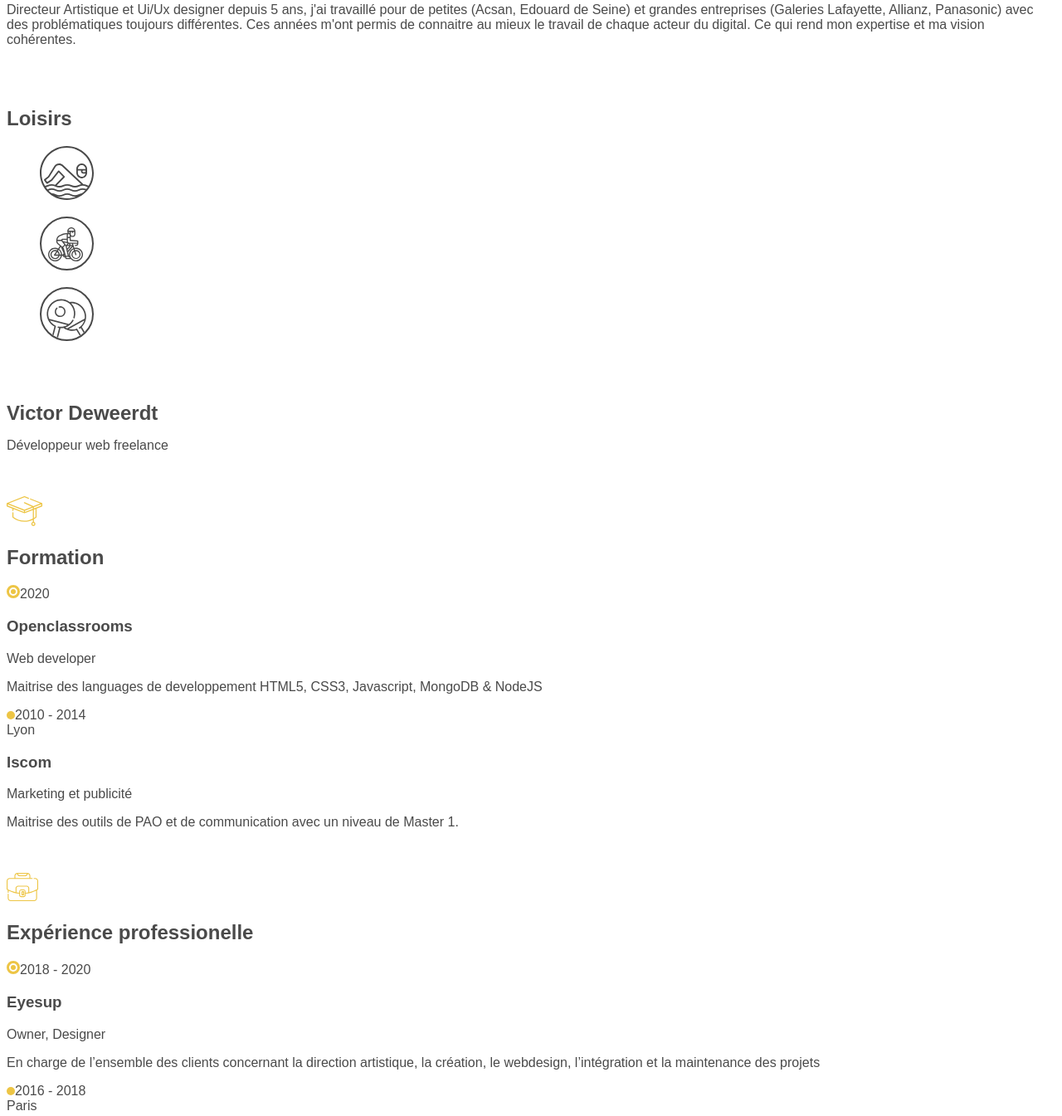
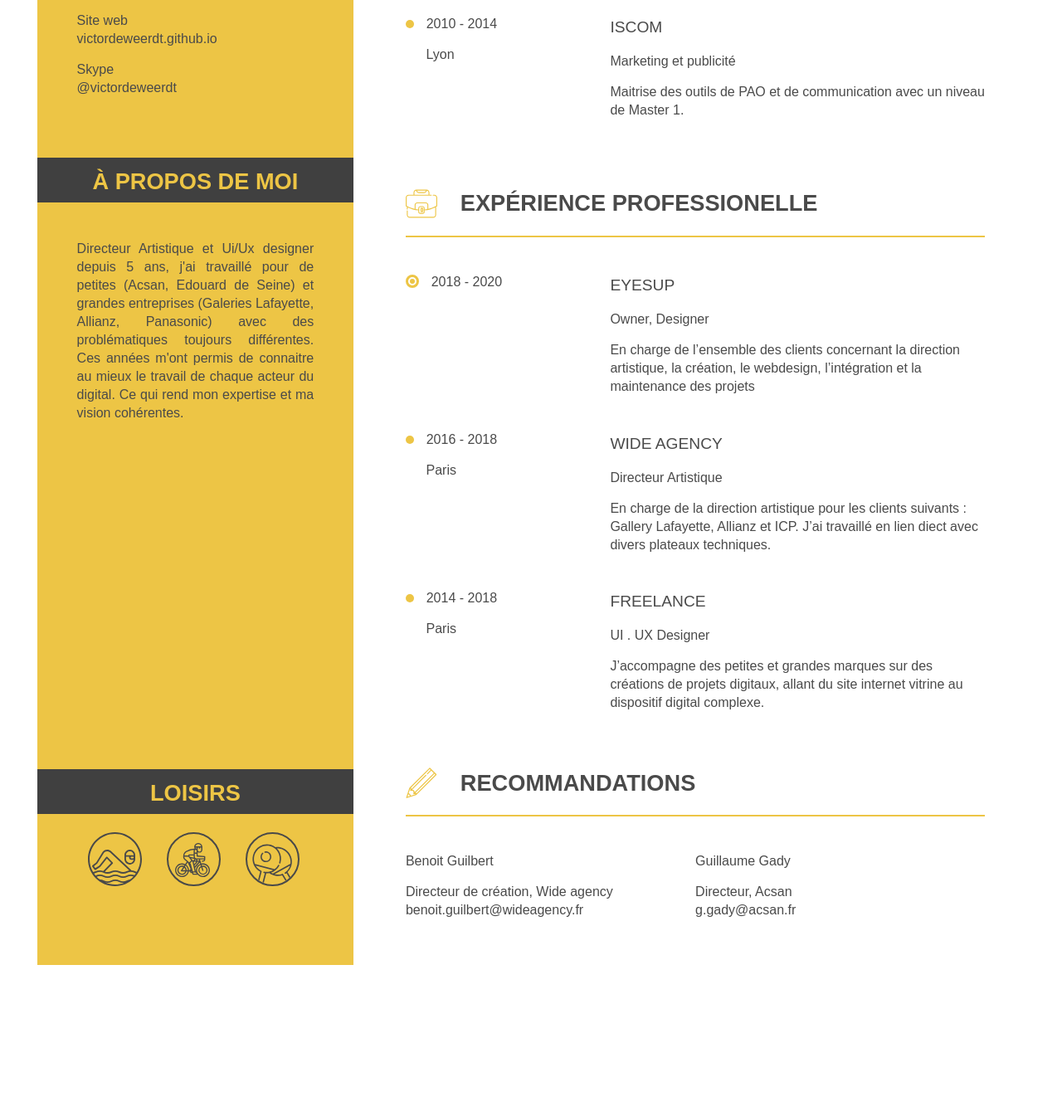
Before and after one commit to victordeweerdt/my-resume, a plain HTML site: page index.html in a window 1280 px wide. Shown: the part 595-1940 px from the top of the page at 83% size. After the commit the page ends 1758 px from the top, so only its background shows below. Drawn offline with Linux system fonts and the light colour scheme; a web font is replaced by a local one.

Commit message:
Ajout du style css

```diff
--- a/index.html
+++ b/index.html
@@ -14,47 +14,46 @@
     </head>
 <body>
         <main>
-
             <!-- Partie de gauche -->
             <div id="left-side">
-
                 <!-- Header -->
                    <header>
                         <img id="img-profil">
                    </header>
-
                    <!-- Section 1 : Contact -->
                    <section id="contact">
-                    <div class="head dark">
+                    <div>
                         <h1>Contact</h1>
                     </div>
+                    <div class="text">
                         <p>Adresse<br/>Nîmes, France</p>
                         <p>Téléphone<br/>06 85 27 55 03</p>
                         <p>Email<br/>deweerdt.victor@gmail.com</p>
                         <p>Site web<br/>victordeweerdt.github.io</p>
                         <p>Skype<br/>@victordeweerdt</p>
+                    </div>
                    </section>
-
                    <!-- Section 2 : À propos -->
                    <section id="a-propos">
-                    <div class="head dark">
+                    <div>
                         <h1>À propos de moi</h1>
                     </div>
+                    <div class="text">
                         <p>Directeur Artistique et Ui/Ux designer depuis 5 ans, j'ai travaillé pour de petites (Acsan, Edouard de Seine) et grandes entreprises (Galeries Lafayette, Allianz, Panasonic) avec des problématiques toujours différentes. Ces années m'ont permis de connaitre au mieux le travail de chaque acteur du digital. Ce qui rend mon expertise et ma vision cohérentes.</p>
+                    </div>
                    </section>
 
                    <!-- Section 3 : Loisirs -->
                    <section id="loisirs">
-                    <div class="head dark">
+                    <div>
                         <h1>Loisirs</h1>
                     </div>
-                    <div>
-                        <figure><img class="icon" src="img/ico-swim.svg"></figure>
-                        <figure><img class="icon" src="img/ico-bike.svg"></figure>
-                        <figure><img class="icon" src="img/ico-pingpong.svg"></figure>
+                    <div class="row">
+                        <element class="col-3"><img class="icon" src="img/ico-swim.svg"></element>
+                        <element class="col-3"><img class="icon" src="img/ico-bike.svg"></element>
+                        <element class="col-3"><img class="icon" src="img/ico-pingpong.svg"></element>
                     </div>
                    </section>
-
             </div>
 
             <!-- Partie de droite -->
@@ -64,68 +63,75 @@
                     <header>
                     <h1>
                         <div>
-                            <span>Victor</span>
+                            <span style="color:#EDC545;">Victor</span>
                             <span>Deweerdt</span>
                         </div>
                     </h1>
                     <p>Développeur web freelance</p>
-                    <div class="line"></div>
+                    <div><hr width="10%" color="#EDC545" align=left size="1"></div>
                     </header>
 
                     <!-- Section 1 : Formation -->
                     <section id="formation">
-                    <div class="head light">
+                    <div class="head-light">
                         <img class="icon" src="img/ico-student.svg">
                         <h1>Formation</h1>
                     </div>
-                    <div>
-                        <div>
-                            <p><span><img class="picto" src="img/picto-empty.svg"></span>2020</p>
-                        <div>
+                    <div class="row">
+                        <div class="left-bloc">
+                            <p><span><img class="picto-1" src="img/picto-empty.svg"></span>2020</p>
+                        </div>
+                        <div class="right-bloc">
                             <h3>Openclassrooms</h3>
                             <p>Web developer</p>
                             <p>Maitrise des languages de developpement HTML5, CSS3, Javascript, MongoDB & NodeJS</p>
                         </div>
                     </div>
                     <div>
-                        <div>
-                            <p><span><img class="picto" src="img/picto-full.svg"></span>2010 - 2014<br/>Lyon</p>
-                        <div>
+                        <div class="row next">
+                            <div class="left-bloc">
+                                <p><span><img class="picto-2" src="img/picto-full.svg"></span>2010 - 2014</p><p class="second-line">Lyon</p>
+                            </div>
+                            <div class="right-bloc">
                                 <h3>Iscom</h3>
                                 <p>Marketing et publicité</p>
                                 <p>Maitrise des outils de PAO et de communication avec un niveau de Master 1.</p>
                             </div>
                         </div>
+                    </div>
                     </section>
 
                     <!-- Section 2 : Expériences professionelles -->
-                   <section id="description">
-                    <div class="head light">
+                    <section id="experiences">
+                    <div class="head-light">
                         <img class="icon" src="img/ico-portfolio.svg">
                         <h1>Expérience professionelle</h1>
                     </div>
-                    <div>
-                        <div>
-                            <p><span><img class="picto" src="img/picto-empty.svg"></span>2018 - 2020</p>
-                        <div>
+                    <div class="row">
+                        <div class="left-bloc">
+                            <p><span><img class="picto-1" src="img/picto-empty.svg"></span>2018 - 2020</p>
+                        </div>
+                        <div class="right-bloc">
                             <h3>Eyesup</h3>
                             <p>Owner, Designer</p>
                             <p>En charge de l’ensemble des clients concernant la direction artistique, la création, le webdesign, l’intégration et la maintenance des projets</p>
                         </div>
                     </div>
-                    <div>
-                        <div>
-                            <p><span><img class="picto" src="img/picto-full.svg"></span>2016 - 2018<br/>Paris</p>
-                        <div>
+                    <div class="row next2">
+                        <div class="left-bloc">
+                            <p><span><img class="picto-2" src="img/picto-full.svg"></span>2016 - 2018</p><p class="second-line">Paris</p>
+                        </div>
+                        <div class="right-bloc">
                             <h3>Wide agency</h3>
                             <p>Directeur Artistique</p>
                             <p>En charge de la direction artistique pour les clients suivants : Gallery Lafayette, Allianz et ICP. J’ai travaillé en lien diect avec divers plateaux techniques.</p>
                         </div>
                     </div>
-                    <div>
-                        <div>
-                            <p><span><img class="picto" src="img/picto-full.svg"></span>2014 - 2018<br/>Paris</p>
-                        <div>
+                    <div class="row next2">
+                        <div class="left-bloc">
+                            <p><span><img class="picto-2" src="img/picto-full.svg"></span>2014 - 2018</p><p class="second-line">Paris</p>
+                        </div>
+                        <div class="right-bloc">
                             <h3>Freelance</h3>
                             <p>UI . UX Designer</p>
                             <p>J’accompagne des petites et grandes marques sur des créations de projets digitaux, allant du site internet vitrine au dispositif digital complexe.</p>
@@ -135,19 +141,19 @@
 
                     <!-- Section 3 : recommandations -->
                     <section id="recommandations">
-                    <div class="head light">
+                    <div class="head-light">
                         <img class="icon" src="img/ico-pencil.svg">
                         <h1>Recommandations</h1>
                     </div>
-                    <div>
+                    <div class="row">
+                        <div class="col-6">
                             <p>Benoit Guilbert</p>
-                        <p>Directeur de création, Wide agency</p>
-                        <p>benoit.guilbert@wideagency.fr</p>
+                            <p>Directeur de création, Wide agency <br>benoit.guilbert@wideagency.fr</p>
                         </div>
-                    <div>
+                        <div class="col-6">
                             <p>Guillaume Gady</p>
-                        <p>Directeur, Acsan</p>
-                        <p>g.gady@acsan.fr</p>
+                            <p>Directeur, Acsan <br>g.gady@acsan.fr</p>
+                        </div>
                     </div>
                     </section>
 
--- a/styles.css
+++ b/styles.css
@@ -3,33 +3,229 @@
 @font-face {font-family: "PingFang HK"; src: url("//db.onlinewebfonts.com/t/ee5e0963d4f220cba32a5765cc4f9772.eot"); src: url("//db.onlinewebfonts.com/t/ee5e0963d4f220cba32a5765cc4f9772.eot?#iefix") format("embedded-opentype"), url("//db.onlinewebfonts.com/t/ee5e0963d4f220cba32a5765cc4f9772.woff2") format("woff2"), url("//db.onlinewebfonts.com/t/ee5e0963d4f220cba32a5765cc4f9772.woff") format("woff"), url("//db.onlinewebfonts.com/t/ee5e0963d4f220cba32a5765cc4f9772.ttf") format("truetype"), url("//db.onlinewebfonts.com/t/ee5e0963d4f220cba32a5765cc4f9772.svg#PingFang HK") format("svg"); }
 
 
+
+main
+{
+    width: 100%;
+    margin:0 auto;
+    display: flex;
+}
+
 body
 {
     font-family: "PingFang HK", sans-serif;
     color: #4A4A4A;
+    margin:0;
+    max-width: 1190px;
+    margin: 0 auto;
+}
+
+#formation, #experiences, #recommandations
+{
+    padding-left: 7.8%;
+    padding-right: 5.9%;
+}
+
+#right-side header
+{
+    padding-left: 7.8%;
+    padding-right: 5.9%;
+}
+
+section
+{
+
+}
+
+#left-side header
+{
+    display: flex;
+    padding: 0 4%;
+}
+
+.text
+{
+    padding: 0 12.5%;
+    padding-top: 1vh;
+}
+
+.head-light
+{
+    display: flex;
+    border-bottom: 2px solid #EDC545;
+    margin-bottom: 3.5vh;
+
 }
 
 h1
 {
-    font-size: 2em;
+    font-size: 1.7rem;
+    text-transform: uppercase;
+    font-weight:600;
 }
 
-h1
+#left-side h1
 {
-    font-size: 1.5em;
+    background-color: #404040;
+    padding: 1.6vh 0 1.1vh 0;
+    text-align: center;
+    color: #EDC545;
+}
+
+h1 span
+{
+    font-size: 3.75rem;
+    font-weight: 500;
+}
+
+header h1
+{
+    margin: 0;
+}
+
+h3
+{
+    font-size: 1.2rem;
+    text-transform: uppercase;
+    font-weight:500;
 }
 
 p
 {
-    font-size: 1em;
+    font-size: 1rem;
+    margin: 15px 0;
+    line-height: 1.375rem;
+}
+
+header p
+{
+    font-size: 1.75rem
+}
+
+#a-propos p
+{
+    text-align: justify;
+}
+
+/* Grid */
+
+#left-side
+{
+    width: 32%;
+    background-color: #EDC545;
+    padding-top:6vh;
+}
+
+#right-side
+{
+    width: 68%;
+    padding-top:12vh;
+}
+
+.row
+{
+    width: 100%;
+    display: flex;
+}
+
+.left-bloc
+{
+    width:35.3%;
+}
+
+.right-bloc
+{
+    width:64.7%;
+}
+
+.col-6
+{
+    width:50%;
+}
+
+.col-4
+{
+    width:33.2%;
+}
+
+.col-3
+{
+    width:25%;
+    display: flex;
+    justify-content: center;
 }
 
 /* Elements */
 
 #img-profil
 {
-    width:100px;
-    height: 100px;
-    border-radius: 100px;
+    width: 220px;
+    height: 220px;
+    border-radius: 110px;
     background: url(img/Victor_Deweerdt_profil.jpg) no-repeat;
+    background-size: cover;
+    background-position: center;
+    border: 3px solid #DAAF12;
+
+    margin:auto;
 }
+
+#formation
+{
+    padding-top:10vh;
+}
+
+#experiences
+{
+    padding-top:6vh;
+}
+
+#recommandations
+{
+    padding-top:4vh;
+    padding-bottom:5vh;
+}
+
+#loisirs .row
+{
+    justify-content: center;
+}
+
+#loisirs
+{
+    padding-top:43vh;
+}
+
+.row.next
+{
+    padding-top:3.5vh;
+}
+
+.row.next2
+{
+    padding-top:1.5vh;
+}
+
+span .picto-1
+{
+    position: relative;
+    top: 2px;
+    padding-right: 6%;
+}
+
+span .picto-2
+{
+    position: relative;
+    top: 0px;
+    padding-right: 6%;
+}
+
+.second-line
+{
+    padding-left:10%;
+}
+
+.icon
+{
+    padding-right:4%;
+}
```
Lines whose indentation alone changed are shown as unchanged.
